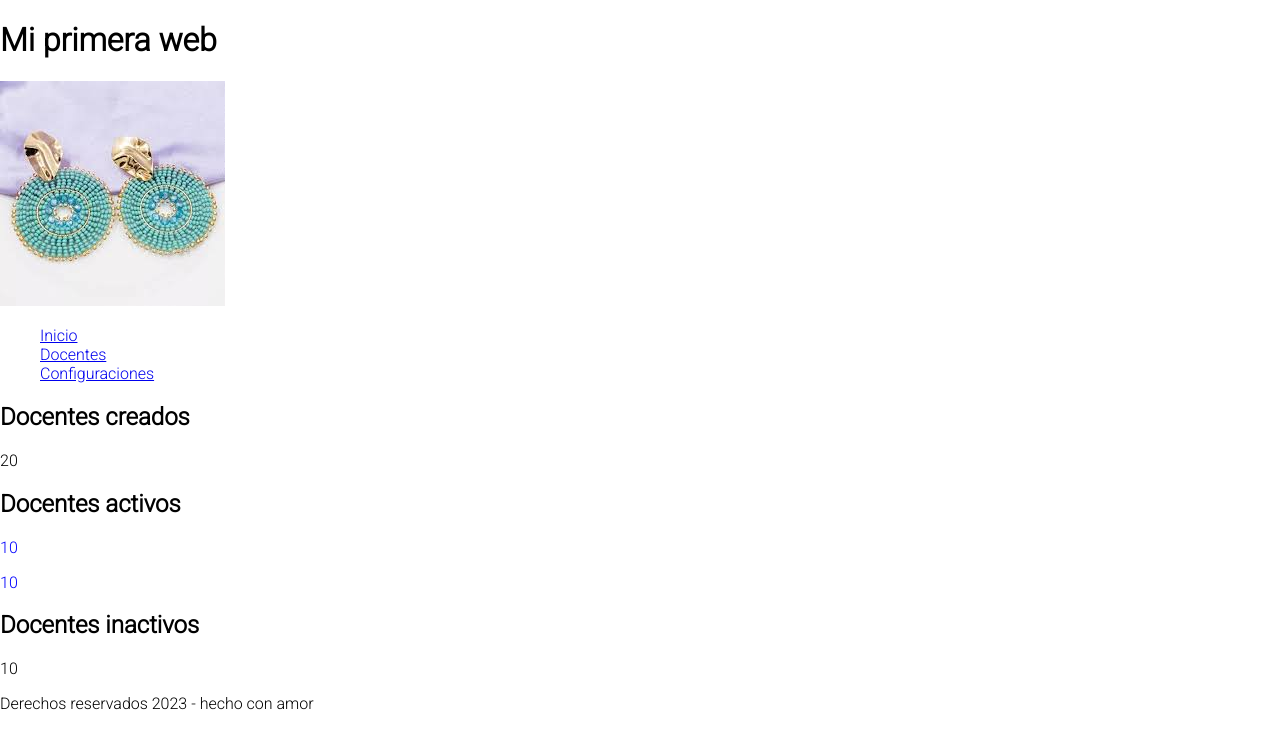
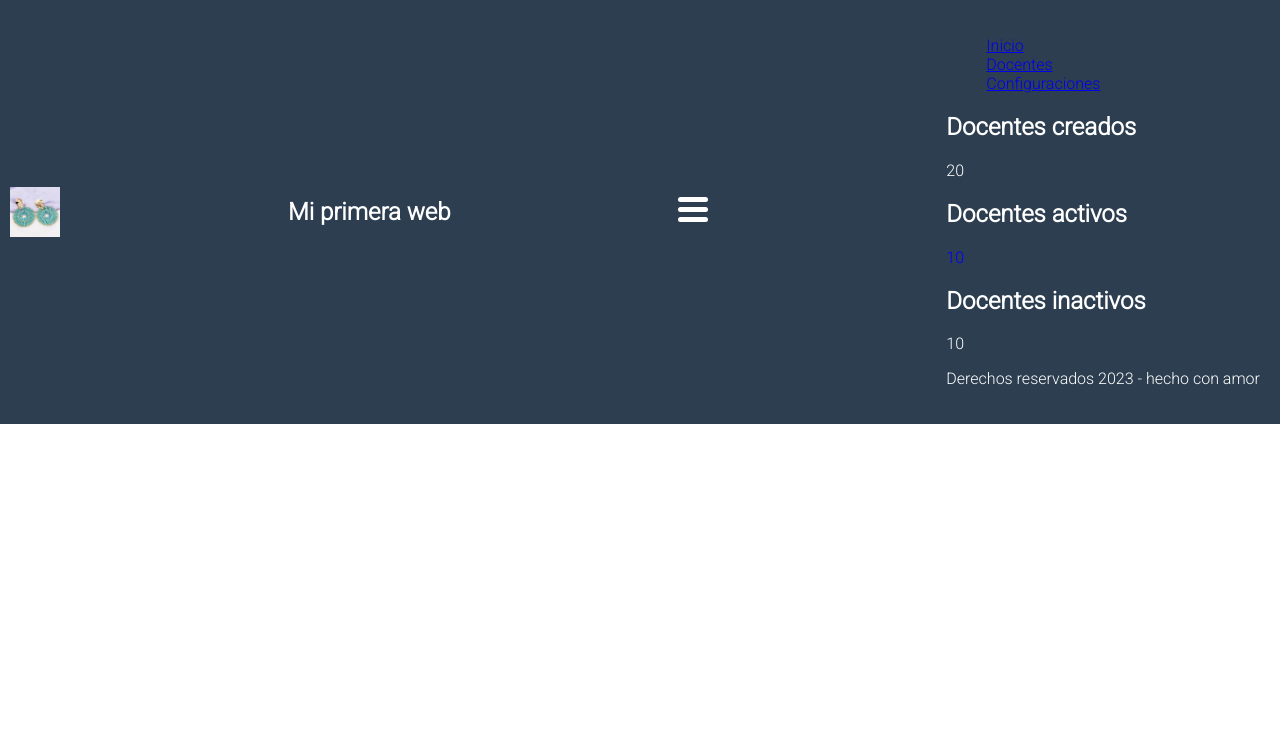
Before and after one commit to wilberchicacarvajal/maquetacion-1, a plain HTML site: page index.html in a window 1280 px wide. Drawn offline with Linux system fonts and the light colour scheme; a web font is replaced by a local one.

Commit message:
se realiza la maquetacion del header

```diff
--- a/index.html
+++ b/index.html
@@ -34,9 +34,9 @@
 
 
  <header>
-  <h1>Mi primera web</h1>
-  <img src="./imagenes/images.jpg" alt="logo de mi pagina">
-  <div>
+  <img class="logo" src="/imagenes/images.jpg" alt="logo de mi pagina">
+  <h1 class="title">Mi primera web</h1>
+  <div class="menu-btn">
     <span></span>
     <span></span>
     <span></span>
@@ -66,7 +66,6 @@
       <article>
         <h2>Docentes activos</h2>
         <p style="color: blue;">10</p>
-        <p style="color: blue;">10</p>
       </article>
 
       <article>
--- a/styles.css
+++ b/styles.css
@@ -1,15 +1,51 @@
-body{
+/*estilo para realizar reset*/
+ul {
+    list-style-type: none;
+
+}
+
+body {
     margin: 0;
     padding: 0;
     font-family:'Roboto', sans-serif
 
 }
-
-ul{
-    list-style-type: none;
-    font-weight: 300;
+/*Estilos para el bloque del header*/
+header {
+    display: flex;
+    justify-content: space-between;
+    align-items: center;
+    background-color: #2c3e50;
+    color: #ffffff;
+    padding: 10px;
 }
 
-footer p{
-    font-weight: 100;
+
+header > img {
+    width: 50px;
 }
+
+.logo{
+    width: 50px; /*estilos de imagen*/
+}
+
+.title{
+    font-size: 24px;
+    font-weight: bold;
+}
+
+.menu-btn{
+    display: block;
+    cursor: pointer;
+}
+
+.menu-btn span{
+    display: block;
+    width: 30px;
+    height: 5px;
+    background-color: #ffffff;
+    margin-bottom: 5px;
+    border-radius: 3px;
+}
+
+/*Estilos para el bloque del header fin*/
```
